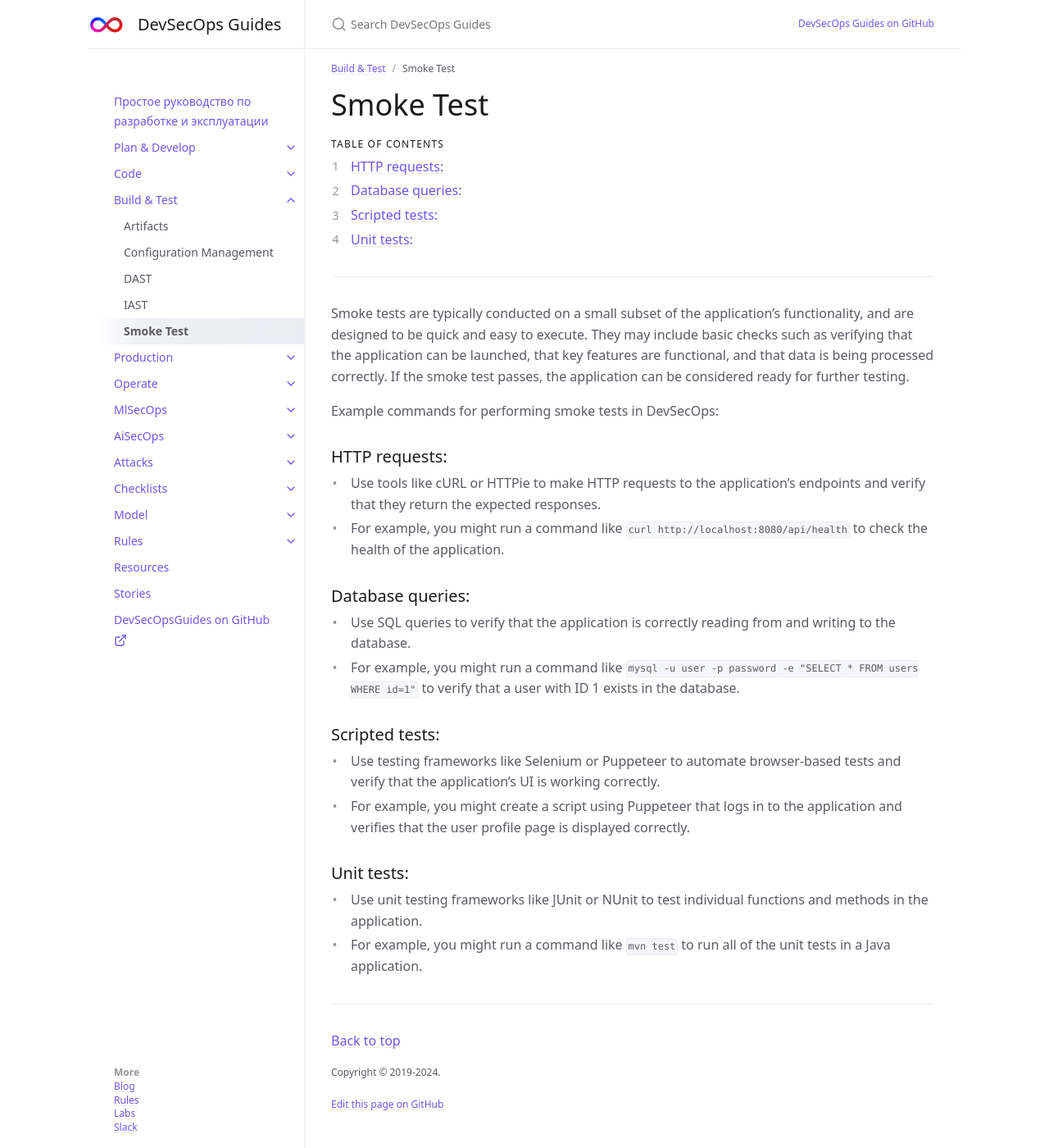
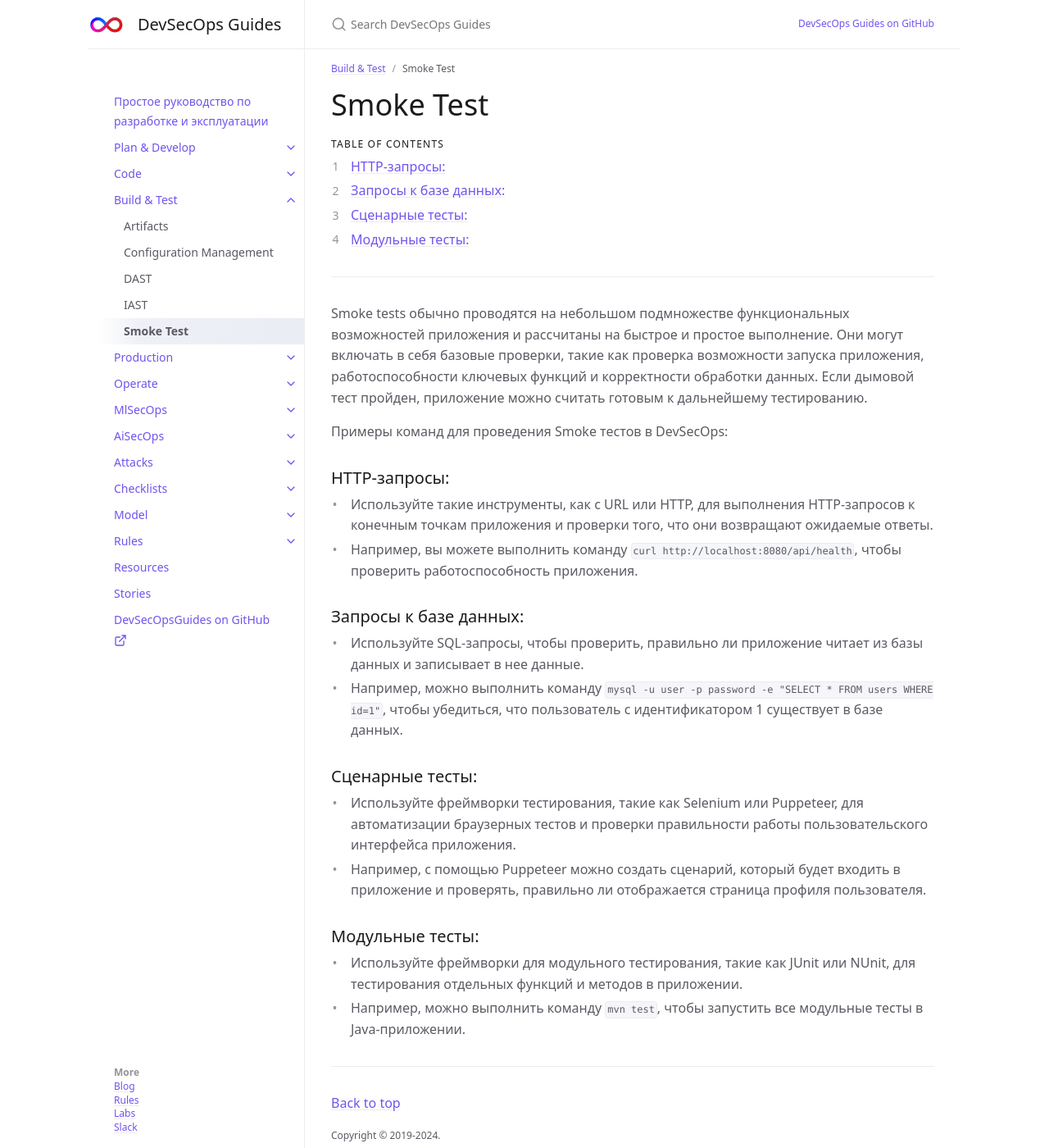
Before and after one commit to 2artem2/Work-Stuff, a Jekyll site: the page built from docs/build-test/smoke-test.md, in a window 1280 px wide and 1400 px high. Shown: the whole window at 82% size. Built offline with Jekyll 4.4.1, drawn with Linux system fonts in a browser that asks for light colours.

Commit message:
smoke-test.md

```diff
--- a/docs/build-test/smoke-test.md
+++ b/docs/build-test/smoke-test.md
@@ -16,30 +16,29 @@ parent: Build & Test
 ---
 
 
-Smoke tests are typically conducted on a small subset of the application's functionality, and are designed to be quick and easy to execute. They may include basic checks such as verifying that the application can be launched, that key features are functional, and that data is being processed correctly. If the smoke test passes, the application can be considered ready for further testing.
+Smoke tests обычно проводятся на небольшом подмножестве функциональных возможностей приложения и рассчитаны на быстрое и простое выполнение. Они могут включать в себя базовые проверки, такие как проверка возможности запуска приложения, работоспособности ключевых функций и корректности обработки данных. Если дымовой тест пройден, приложение можно считать готовым к дальнейшему тестированию.
+
+Примеры команд для проведения Smoke тестов в DevSecOps:
+
+## HTTP-запросы:
+
+* Используйте такие инструменты, как c URL или HTTP, для выполнения HTTP-запросов к конечным точкам приложения и проверки того, что они возвращают ожидаемые ответы.
+* Например, вы можете выполнить команду `curl http://localhost:8080/api/health`, чтобы проверить работоспособность приложения.
 
 
-Example commands for performing smoke tests in DevSecOps:
+## Запросы к базе данных:
 
-## HTTP requests:
-
-* Use tools like cURL or HTTPie to make HTTP requests to the application's endpoints and verify that they return the expected responses.
-* For example, you might run a command like `curl http://localhost:8080/api/health` to check the health of the application.
+* Используйте SQL-запросы, чтобы проверить, правильно ли приложение читает из базы данных и записывает в нее данные.
+* Например, можно выполнить команду `mysql -u user -p password -e "SELECT * FROM users WHERE id=1"`, чтобы убедиться, что пользователь с идентификатором 1 существует в базе данных.
 
 
-## Database queries:
+## Сценарные тесты:
 
-* Use SQL queries to verify that the application is correctly reading from and writing to the database.
-* For example, you might run a command like `mysql -u user -p password -e "SELECT * FROM users WHERE id=1"` to verify that a user with ID 1 exists in the database.
+* Используйте фреймворки тестирования, такие как Selenium или Puppeteer, для автоматизации браузерных тестов и проверки правильности работы пользовательского интерфейса приложения.
+* Например, с помощью Puppeteer можно создать сценарий, который будет входить в приложение и проверять, правильно ли отображается страница профиля пользователя.
 
 
-## Scripted tests:
+## Модульные тесты:
 
-* Use testing frameworks like Selenium or Puppeteer to automate browser-based tests and verify that the application's UI is working correctly.
-* For example, you might create a script using Puppeteer that logs in to the application and verifies that the user profile page is displayed correctly.
-
-
-## Unit tests:
-
-* Use unit testing frameworks like JUnit or NUnit to test individual functions and methods in the application.
-* For example, you might run a command like `mvn test` to run all of the unit tests in a Java application.
+* Используйте фреймворки для модульного тестирования, такие как JUnit или NUnit, для тестирования отдельных функций и методов в приложении.
+* Например, можно выполнить команду `mvn test`, чтобы запустить все модульные тесты в Java-приложении.
```
